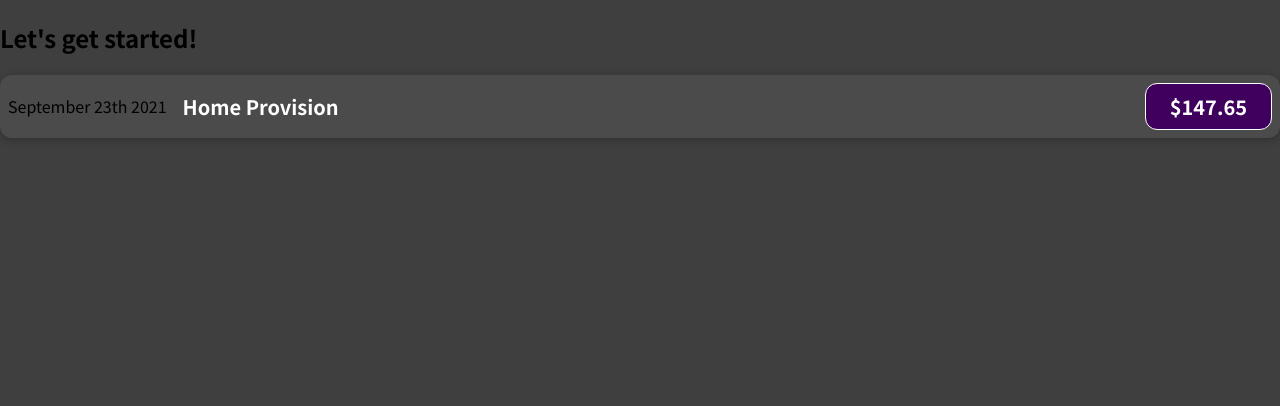
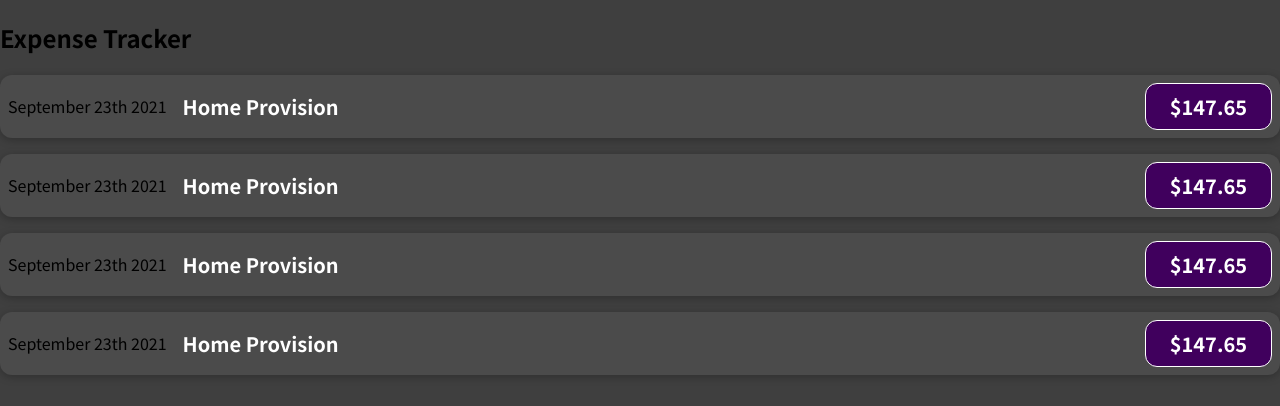
Before and after one commit to SulthanNK/Expense-Tracker, a JavaScript app: page / in a window 1280 px wide. Shown: the top 406 px of the page. Built offline with nearby package versions, Linux system fonts and the light colour scheme.

Commit message:
🔨 Modified: Dummy expense data using in component

```diff
--- a/src/App.js
+++ b/src/App.js
@@ -1,10 +1,36 @@
 import ExpenseItem from "./components/ExpenseItem/ExpenseItem";
 
 function App() {
+  const expenses = [
+    { title: "Home Provision", price: 147.65, date: new Date(2021, 28, 10) },
+    { title: "Bike Service", price: 250.54, date: new Date(2021, 12, 8) },
+    { title: "Internet Bill", price: 147.65, date: new Date(2021, 28, 10) },
+    { title: "Health Checkup", price: 499.99, date: new Date(2021, 28, 10) },
+  ];
+
   return (
     <div>
-      <h2>Let's get started!</h2>
-      <ExpenseItem></ExpenseItem>
+      <h2>Expense Tracker</h2>
+      <ExpenseItem
+        title={expenses[0].title}
+        price={expenses[0].price}
+        date={expenses[0].date}
+      ></ExpenseItem>
+      <ExpenseItem
+        title={expenses[1].title}
+        price={expenses[1].price}
+        date={expenses[1].date}
+      ></ExpenseItem>
+      <ExpenseItem
+        title={expenses[2].title}
+        price={expenses[2].price}
+        date={expenses[2].date}
+      ></ExpenseItem>
+      <ExpenseItem
+        title={expenses[3].title}
+        price={expenses[3].price}
+        date={expenses[3].date}
+      ></ExpenseItem>
     </div>
   );
 }
```
